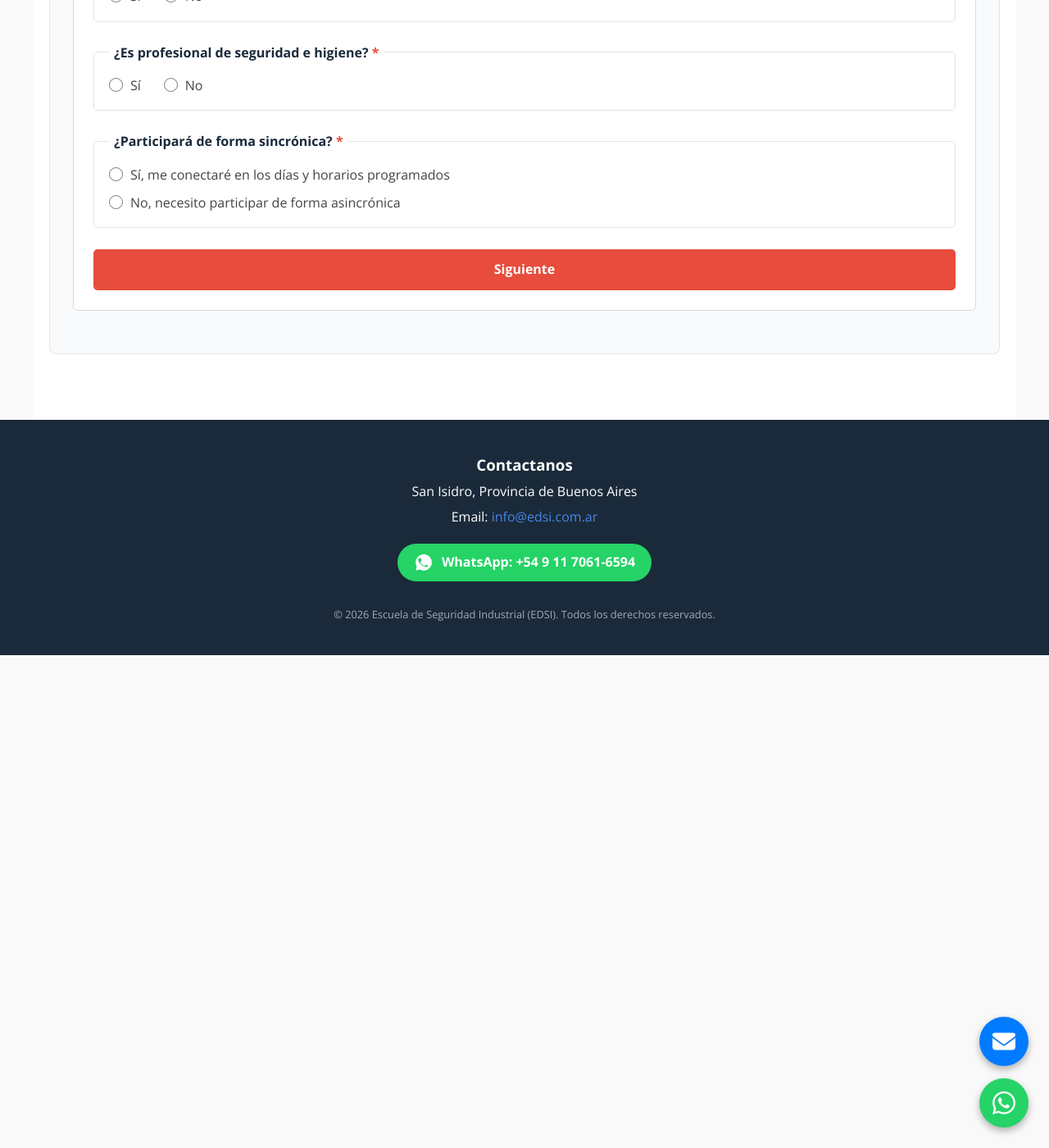
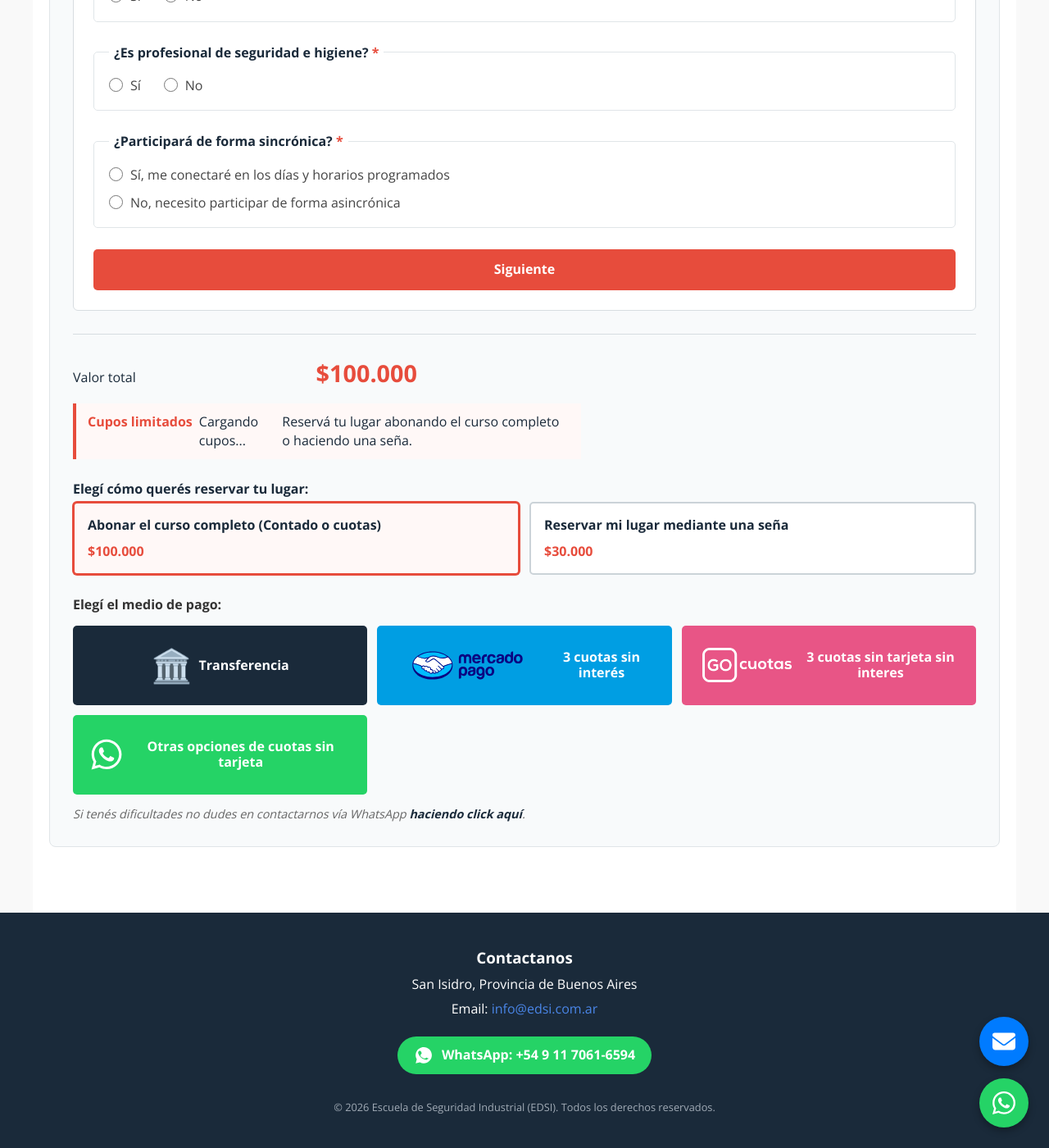
Before and after one commit to martov1/EDSI-nuevo-sitio, a Jekyll site: the page built from Particulares/Supervisor-y-brigadista/Brigadista-Inscripcion.html, in a window 1280 px wide and 1400 px high, scrolled down 1112 px. Shown: the whole window at 82% size. Built offline with Jekyll 4.4.1, drawn with Linux system fonts in a browser that asks for light colours.

Commit message:
cupos en inscripcion se muestran

```diff
--- a/Particulares/Supervisor-y-brigadista/Brigadista-Inscripcion.html
+++ b/Particulares/Supervisor-y-brigadista/Brigadista-Inscripcion.html
@@ -4,7 +4,9 @@ title: "Supervisor y Brigadista contra Incendios"
 description: "Curso virtual sincrónico de 15 horas para formarte como brigadista o supervisor de emergencias. Ideal para encargados, profesionales de seguridad e higiene y líderes de brigada."
 image: /assets/brigadista-contra-incendios.jpg
 css: /Particulares/Supervisor-y-brigadista/Brigadista-inscripcion.css
-js: /Particulares/Supervisor-y-brigadista/Brigadista-inscripcion.js
+js:
+    - /Particulares/Supervisor-y-brigadista/Brigadista-inscripcion.js
+    - /Particulares/Supervisor-y-brigadista/cupos-curso.js
 redirect_from:
   - /capacitaciones/particulares/brigadista-contra-incendios
   - /Particulares/Supervisor-y-brigadista/Supervisor-y-brigadista.html
@@ -81,7 +83,7 @@ redirect_from:
                 <button type="submit" class="btn-next" id="show-payment">Siguiente</button>
             </form>
 
-            <div class="payment-step" id="payment-step" hidden >
+            <div class="payment-step" id="payment-step"  >
                 <div class="total-box" id="total-payment">
                     <span>Valor total</span>
                     <strong id="payment-amount">$100.000</strong>
@@ -89,6 +91,7 @@ redirect_from:
                 </div>
                 <div class="availability-note" role="status">
                     <strong>Cupos limitados</strong>
+                    <span id="cupos-inscripcion">Cargando cupos...</span>
                     <span>Reservá tu lugar abonando el curso completo o haciendo una seña.</span>
                 </div>
                 <fieldset class="payment-type-group">
@@ -143,5 +146,18 @@ redirect_from:
         </div>
 
     </main>
+        <script>
+            document.addEventListener("DOMContentLoaded", function () {
+                const cuposInscripcionEl = document.getElementById("cupos-inscripcion");
+
+                if (!cuposInscripcionEl) return;
+
+                obtenerEstadoCupos({
+                    elementoDestino: cuposInscripcionEl,
+                    formatearTexto: ({ cuposDisponibles }) =>
+                        `Quedan ${cuposDisponibles} cupos de un total de ${CUPOS_CONFIG.capacidadMaxima}.`,
+                });
+            });
+        </script>
 </body>
 </html>
```
